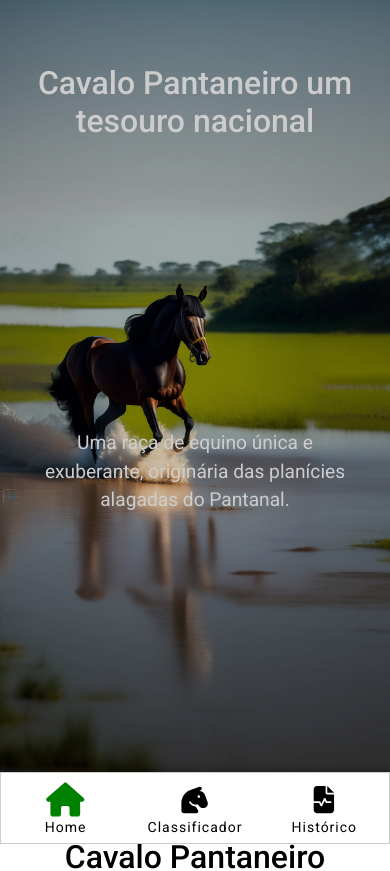
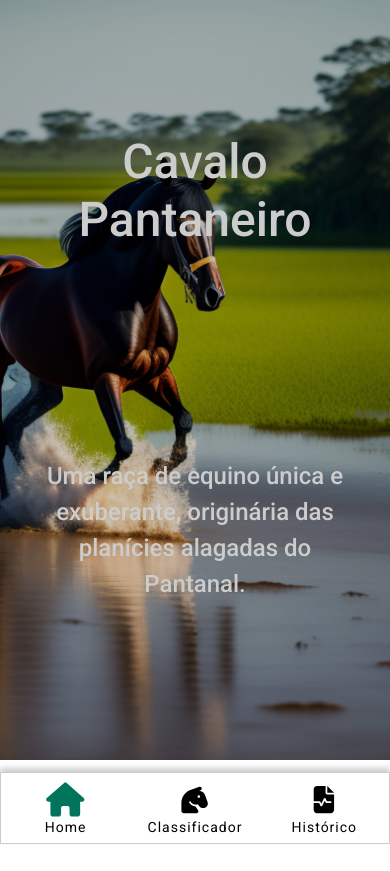
Before and after one commit to Igorsouza1/IAHORSE, a Vue app: page /#/ in a window 390 px wide. Shown: the top 871 px of the page. Built offline with nearby package versions, Linux system fonts and the light colour scheme.

Commit message:
Finish hero

```diff
--- a/src/components/NavBar.vue
+++ b/src/components/NavBar.vue
@@ -1,5 +1,8 @@
   <template>
     <div class="navigation">
+      <div class="logoCavalo">
+        <img src="../assets/cavaloLogo.png" alt="">
+      </div>
       <div class="navigation-icons">
         <div class="navigation-icon">
           <router-link to="/">
@@ -89,7 +92,7 @@
 
     .navigation-icon [aria-current="page"] .icons {
       transition: 0.4s;
-      color: green;
+      color: #00755c;
       transform: scale(1.25);
     }
   }
@@ -118,7 +121,7 @@
       margin-top: 1rem;
     }
 
-    .navigation-icon img{
+    .navigation-icon .icons{
       display: none;
     }
 
--- a/src/views/HomeView.vue
+++ b/src/views/HomeView.vue
@@ -1,13 +1,13 @@
 <template>
     <section class="hero">
       <div class="hero-content">
-        <h2 class="hero-title">Cavalo Pantaneiro um tesouro nacional</h2>
+        <h1 class="hero-title">Cavalo<br> Pantaneiro</h1>
         <p class="hero-headline">Uma raça de equino única e exuberante, originária das planícies alagadas do Pantanal.</p>
       </div>
     </section>
     <section class="about">
       <div class="about-content">
-        <h1 class="about-title">Cavalo Pantaneiro</h1>
+        <h1 class="title">Cavalo Pantaneiro</h1>
         <div class="cards">
         <div class="card">
           <img src="../assets/cavalo-icone.svg" alt="ícone" class="icone">
@@ -30,7 +30,7 @@
     </section>
     <section class="caract">
     <div class="caract-section">
-        <h1 class="caract-title">Preservação</h1>
+        <h1 class="title caract-title">Preservação</h1>
         <p class="about-text">O maior problema para a raça é a sua preservação e
           classificação genética, devido à muitos anos de cruzamentos
            inautêntico. Esta situação resultou em uma extrema diversidade de
@@ -42,7 +42,7 @@
       </div>
     </section>
     <section class="app">
-      <h1 class="app-title">Classificador</h1>
+      <h1 class="title ">Classificador</h1>
       <p class="app-text">
         O aplicativo "Pantanal Horse Classifier" classifica cavalos pantaneiros em baixa,
         média e alta qualidade usando o algoritmo de machine learning KNN. <br> <br>Basta
@@ -53,7 +53,7 @@
       </p>
     </section>
     <section class="info">
-      <h1 class="info-title">Como tirar as medidas?</h1>
+      <h1 class="title app-title">Como tirar as medidas?</h1>
       <div class="medidas">
         <span>Altura da Cernelha (AC)</span>
         <p></p>
@@ -116,11 +116,11 @@
 
 @media (max-width: 749px) {
   .hero {
-    background-image: url('../assets/cavalo9.jpeg');
+    background-image: url('../assets/cavalo-mob.jpeg');
     background-size: cover;
     background-position: center;
     padding: 2rem;
-    height: 95vh;
+    height: 90vh;
     text-align: center;
 }
 
@@ -130,27 +130,29 @@
     top: 0;
     left: 0;
     width: 100%;
-    height: 95%;
+    height: 90%;
     background-color: rgba(0, 0, 0, 0.2); /* Aqui definimos a cor e a transparência do overlay */
   }
 
   .hero-content {
     max-width: 600px;
+    height: 100%;
     margin: 0 auto;
+    display: flex;
+    flex-direction: column;
+    justify-content: space-around;
   }
 
   .hero-title {
-    font-size: 2rem;
+    font-size: 3rem;
     color: #fff;
-    margin-bottom: 18rem;
-    margin-top: 2rem;
   }
 
   .hero-headline {
-    font-size: 1.2rem;
+    font-size: 1.5rem;
     margin-bottom: 1.5rem;
     color: #fff;
-    font-weight: 400;
+    font-weight: 500;
   }
 
   .about{
@@ -160,7 +162,7 @@
     padding: 1.25rem;
   }
 
-  .about-title {
+  .title {
     font-size: 2rem;
     color: black;
     margin-bottom: 2.5rem;
@@ -212,10 +214,7 @@
 
 
   .caract-title {
-    font-size: 2rem;
     color: #fff;
-    margin-bottom: 2.5rem;
-    margin-top: 1rem;
   }
 
   .about-text{
@@ -230,13 +229,11 @@
     width: 100%;
     text-align: center;
     padding: 1.25rem;
+
   }
 
   .app-title{
-    font-size: 2rem;
-    color: black;
-    margin-bottom: 2.5rem;
-    margin-top: 1rem;
+    color: #fff;
   }
 
   .app-text{
@@ -247,9 +244,12 @@
   }
 
   .info{
+    background-color: #004443;
     height: 100%;
     width: 100%;
     text-align: center;
+    padding: 1.25rem;
+    color: #fff;
   }
 
   .info-title{
@@ -273,7 +273,7 @@
     width: 100%;
     content: '';
     text-align: center;
-    background: #004443;
+    background: rgba(0,0,0,80%);
     color: white;
     display: flex;
 
```
Also changed, not shown: src/assets/cavalo-mob.jpeg (added).
